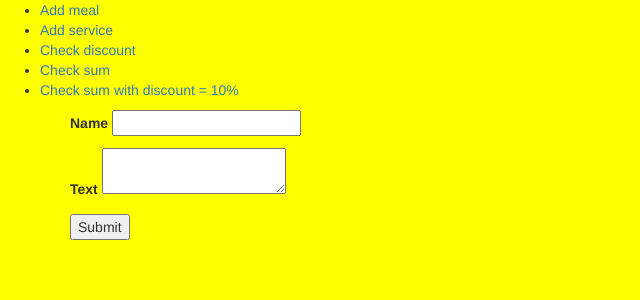
After one commit to TRaffii/eduweb-python-basic, a Flask app: template 35/templates/contact_form.html in a window 1280 px wide. The commit adds this page. Shown: the top 300 px of the page, without its empty margins (0-640 px from the left). Run offline with Flask 2, Linux system fonts and the light colour scheme; the template is opened without the code that fills it, so the values that code supplies are empty; some libraries are stand-ins or nearby versions.

Commit message:
35-finish

```diff
--- a/35/routes/logic.py
+++ b/35/routes/logic.py
@@ -13,7 +13,10 @@ def index():
 def add_meal():
     bill = get_bill()
     name = request.form['meal_name']
-    price = float(request.form['meal_price'])
+    try:
+        price = float(request.form['meal_price'])
+    except ValueError:
+        return render_template('default_template.html', message="Unable to convert price")
     bill.add_meal(name, price)
     session['entries'] = bill.entries
     return render_template('default_template.html', message="Success")
@@ -32,6 +35,7 @@ def add_service():
 
 @logic_routes.route('/sum')
 def sum():
+    return render_template('404.html', message="Unable to access the route"), 500
     bill = get_bill()
     return render_template('default_template.html', message=f"Overall sum: {bill.calculate()}")
 
--- /dev/null
+++ b/35/templates/404.html
@@ -0,0 +1,5 @@
+{% extends "layout.html" %}
+{% block content %}
+    {{ message }}
+    <img width="200" src="{{ url_for('static', filename='error.gif')}}">
+{% endblock %}
--- /dev/null
+++ b/35/templates/contact_form.html
@@ -0,0 +1,14 @@
+{% extends "layout.html" %}
+{% block content %}
+<form method="post" action="{{url_for('logic_routes.send_contact')}}">
+    <p>
+        <label for="user_name">Name</label>
+        <input name="user_name" type="text" id="user_name">
+    </p>
+    <p>
+        <label for="user_text">Text</label>
+        <textarea name="user_text" id="user_text"></textarea>
+    </p>
+    <p><input type="submit" /></p>
+</form>
+{% endblock %}
--- a/35/templates/layout.html
+++ b/35/templates/layout.html
@@ -2,7 +2,6 @@
 <html>
   <head>
     <title>Main page</title>
-    <!-- Latest compiled and minified CSS -->
   <!-- Latest compiled and minified CSS -->
   <link rel="stylesheet" href="https://stackpath.bootstrapcdn.com/bootstrap/3.4.1/css/bootstrap.min.css" integrity="sha384-HSMxcRTRxnN+Bdg0JdbxYKrThecOKuH5zCYotlSAcp1+c8xmyTe9GYg1l9a69psu" crossorigin="anonymous">
   <link rel="stylesheet" href="{{url_for('static', filename='custom.css')}}">
@@ -23,7 +22,7 @@
           <a href="{{url_for('logic_routes.sum')}}">Check sum</a>
         </li>
         <li>
-          <a href="{{url_for('logic_routes.add_discount', discount='10')}}">Check current price with 10% discount</a>
+          <a href="{{url_for('logic_routes.add_discount', discount=10)}}">Check sum with discount = 10%</a>
         </li>
       </ul>
     </div>
```
